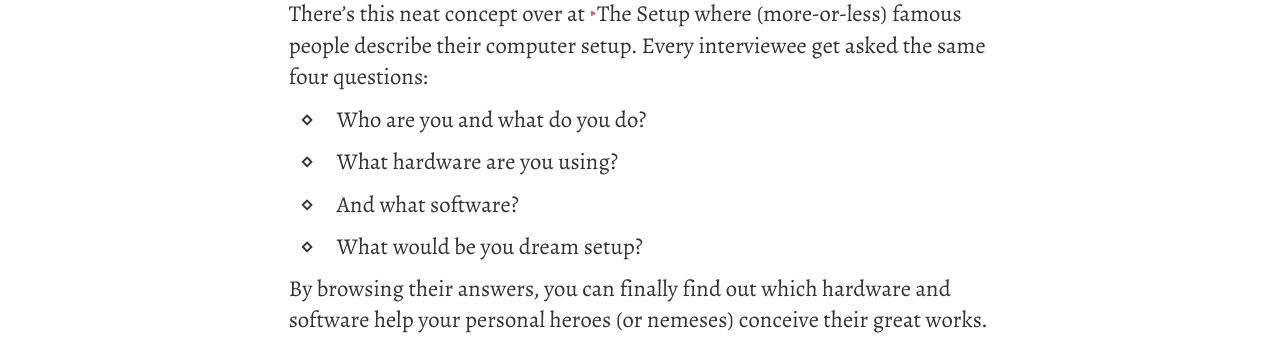
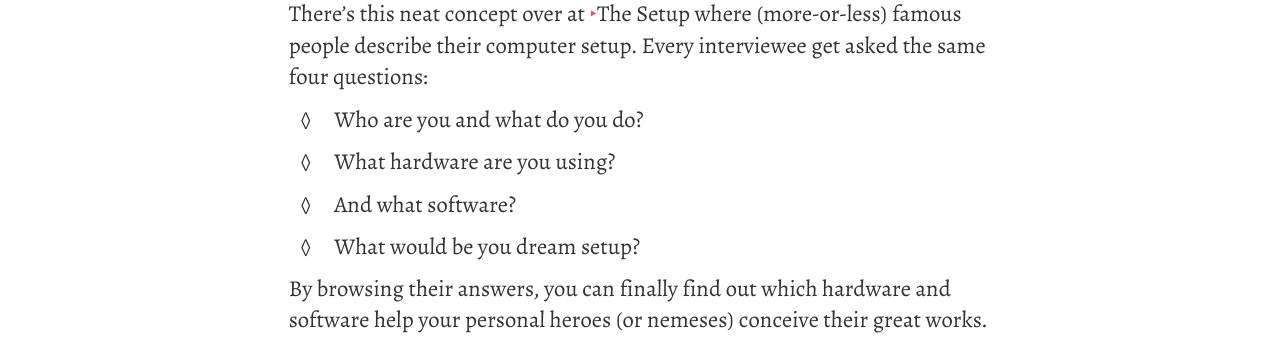
Before and after one commit to fmdkdd/fmdkdd.github.com, a Jekyll site: the page built from index.html, in a window 1280 px wide. Shown: the part 206-545 px from the top of the page. Built offline with Jekyll 4.4.1, drawn with Linux system fonts in a browser that asks for light colours; some web fonts are replaced; Markdown is read by kramdown in place of the engine named in the settings.

Commit message:
Change lsit marker

```diff
--- a/css/screen.css
+++ b/css/screen.css
@@ -80,7 +80,7 @@ h2 {
 }
 
 .main li:before {
-	content: '⋄';
+	content: '◊';
 	margin-right: 1rem;
 }
 
```
